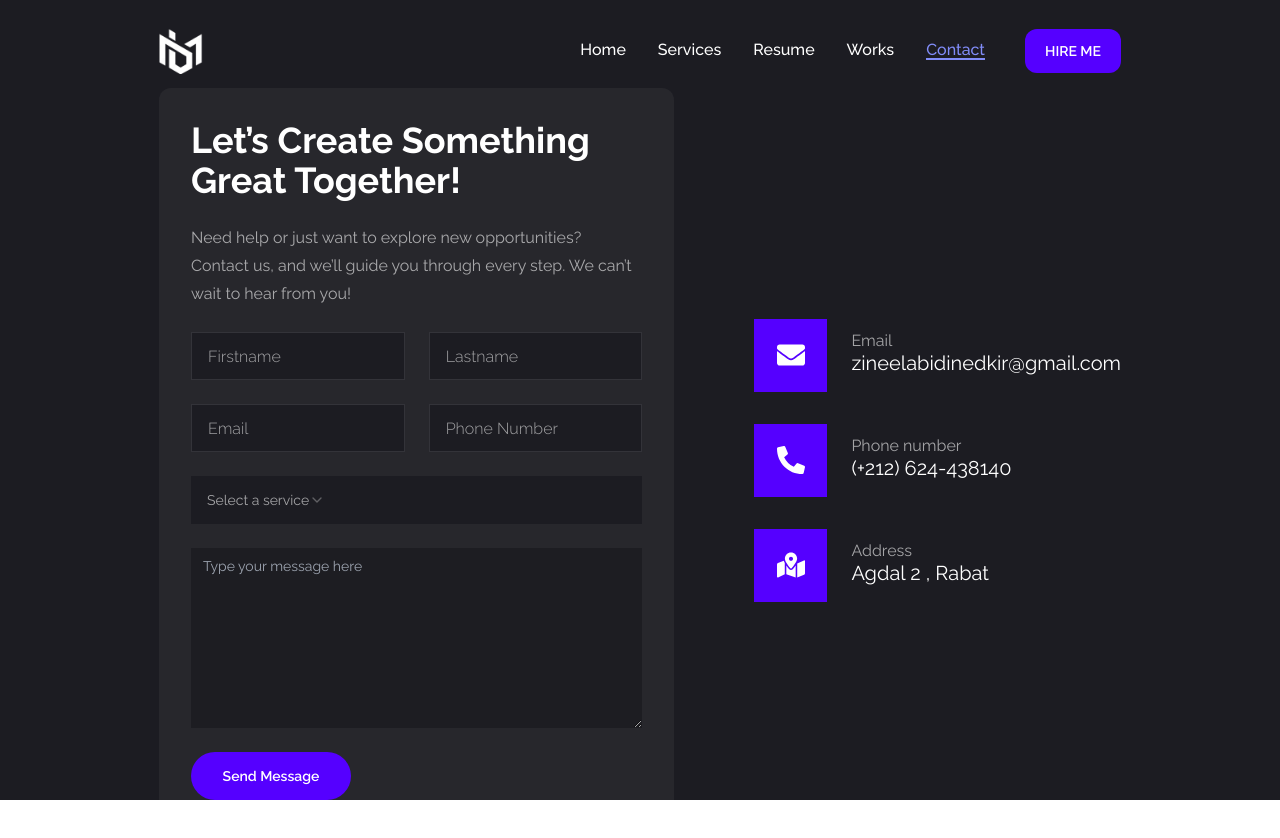
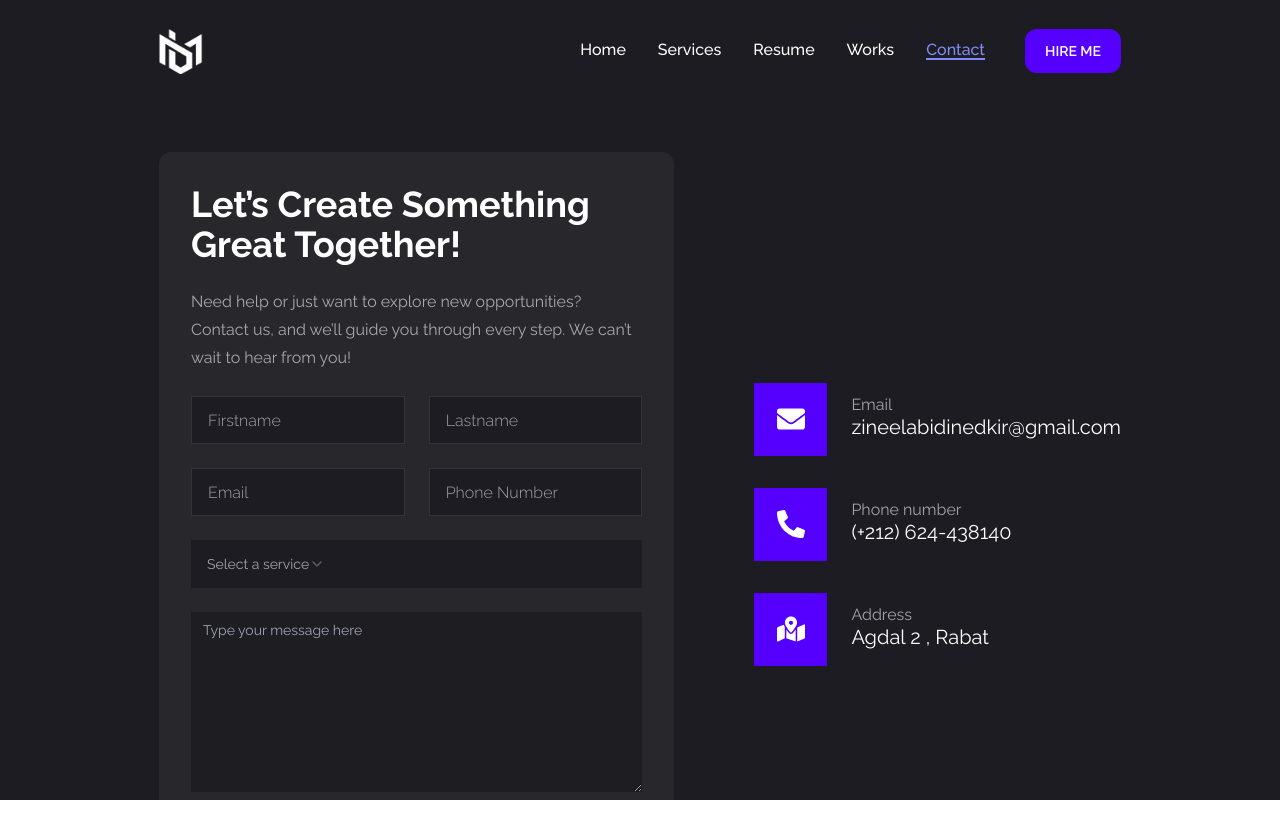
Before and after one commit to ZineelabidineDkirDev/zainPortfolio, a Next.js app: page /contact in a window 1280 px wide. Shown: the top 838 px of the page. Built offline with nearby package versions, Linux system fonts and the light colour scheme.

Commit message:
contact edit

```diff
--- a/app/contact/page.jsx
+++ b/app/contact/page.jsx
@@ -73,7 +73,7 @@ const Contact = () => {
         opacity: 1,
         transition: { delay: 0.5, duration: 2.2, ease: easeIn },
       }}
-      className="py-6 xl:mx-[144px] my-16"
+      className="py-6 xl:mx-[144px] my-32"
     >
       {/* <MagicTitle title="Contact" /> */}
 
```
